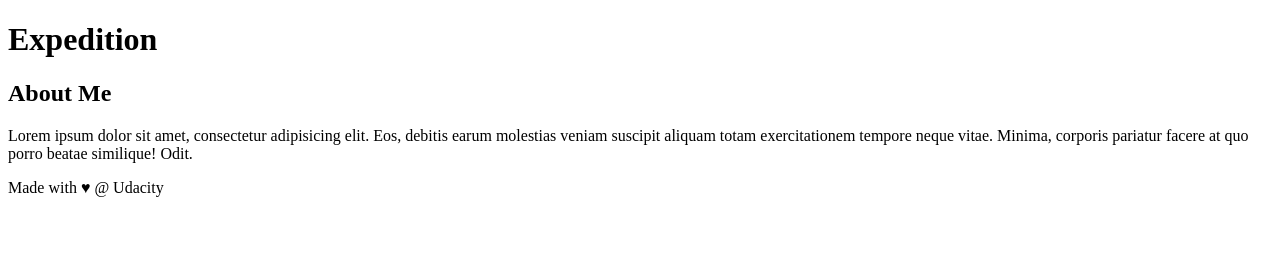
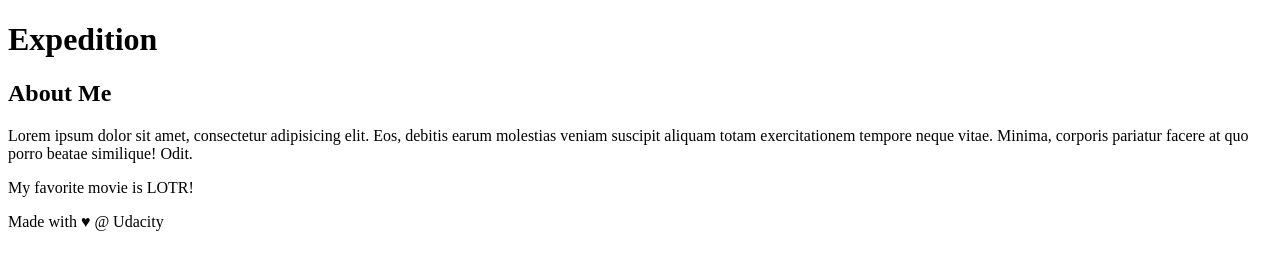
Before and after one commit to aecgregorio/new-git-project, a plain HTML site: page index.html in a window 1280 px wide. Drawn offline with Linux system fonts and the light colour scheme.

Commit message:
Add favorite movie

```diff
--- a/index.html
+++ b/index.html
@@ -23,6 +23,7 @@
 	    <h2>About Me</h2>
 
 	    <p>Lorem ipsum dolor sit amet, consectetur adipisicing elit. Eos, debitis earum molestias veniam suscipit aliquam totam exercitationem tempore neque vitae. Minima, corporis pariatur facere at quo porro beatae similique! Odit.</p>
+	    <p>My favorite movie is LOTR!</p>
 	</aside>
 	<!-- end of new content -->
 
```
